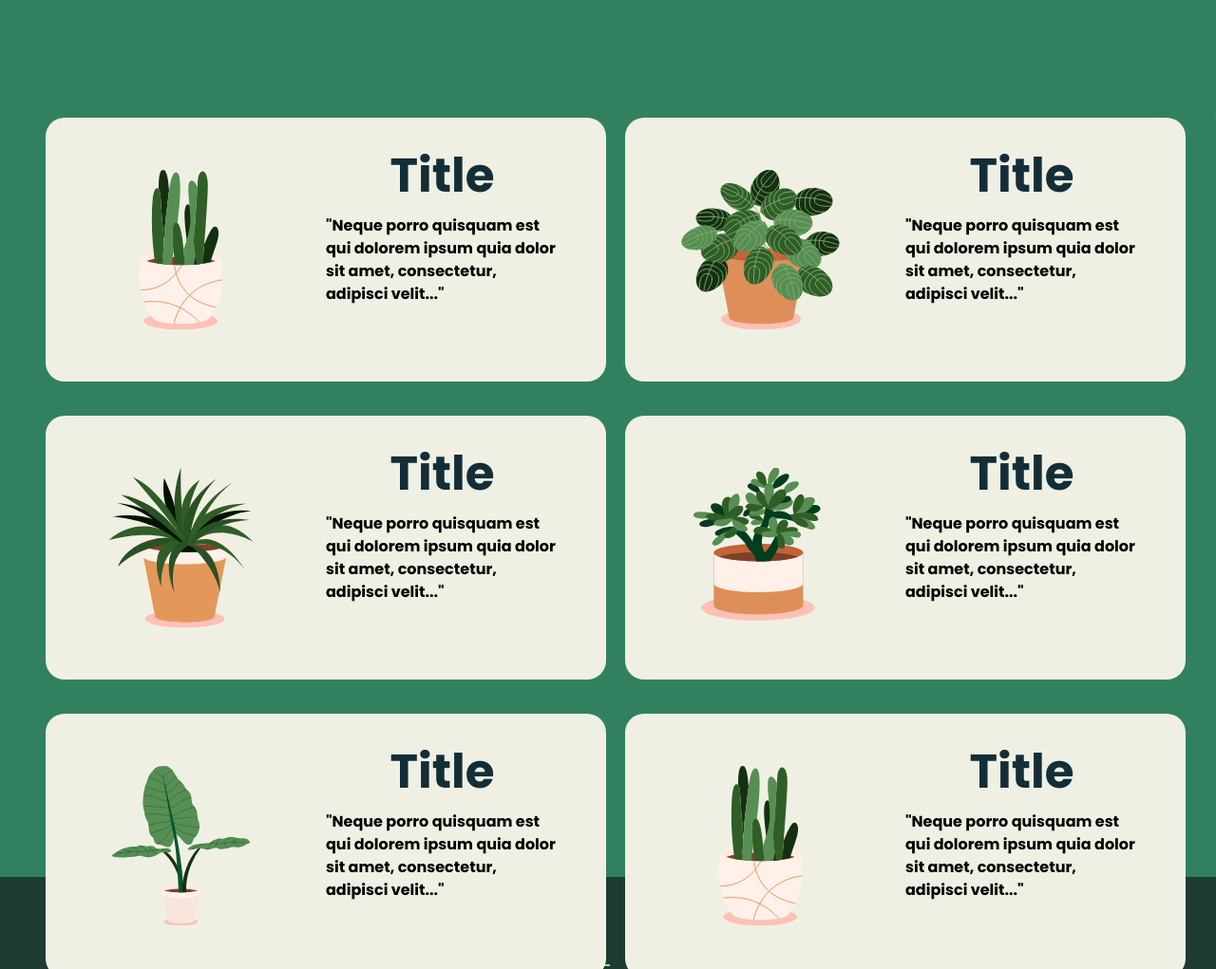
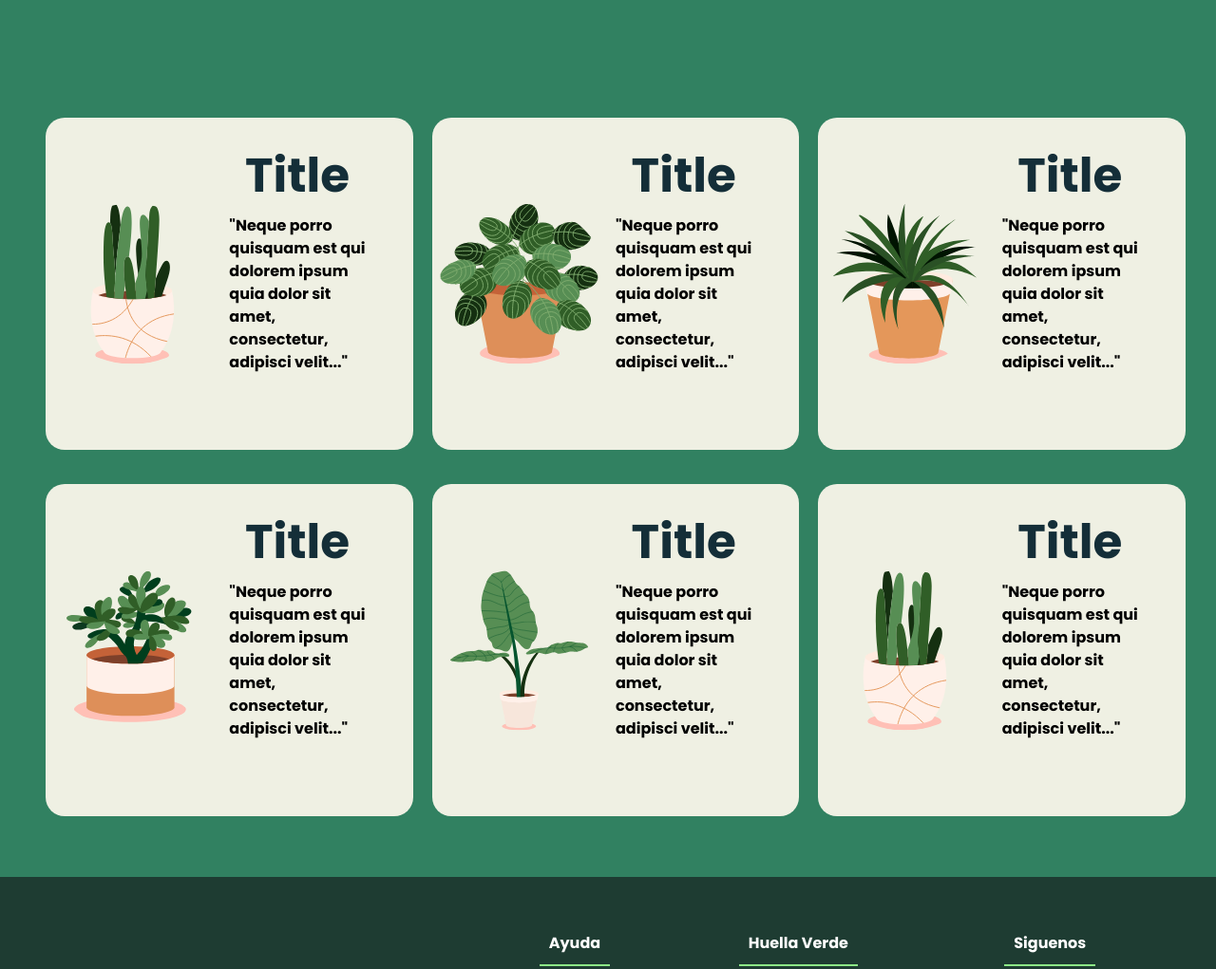
Before and after one commit to d4lion/huella-verde, an Astro site: page / in a window 1280 px wide. Shown: the part 780-1801 px from the top of the page at 95% size. Built offline with nearby package versions, Linux system fonts and the light colour scheme; Astro itself is replaced by a stand-in of ours.

Commit message:
fix(cards): container

```diff
--- a/src/pages/index.astro
+++ b/src/pages/index.astro
@@ -171,14 +171,15 @@
 
   .cards-section {
     background-color: #318161;
-    height: 100vh;
+    height: max-content;
   }
 
   .card-container {
     display: grid;
-    grid-template-columns: repeat(2, 1fr);
+    grid-template-columns: repeat(3, 1fr);
     grid-gap: 20px;
     margin: 0 2rem 0 3rem;
+    padding-bottom: 3rem;
   }
 
   .card {
```
